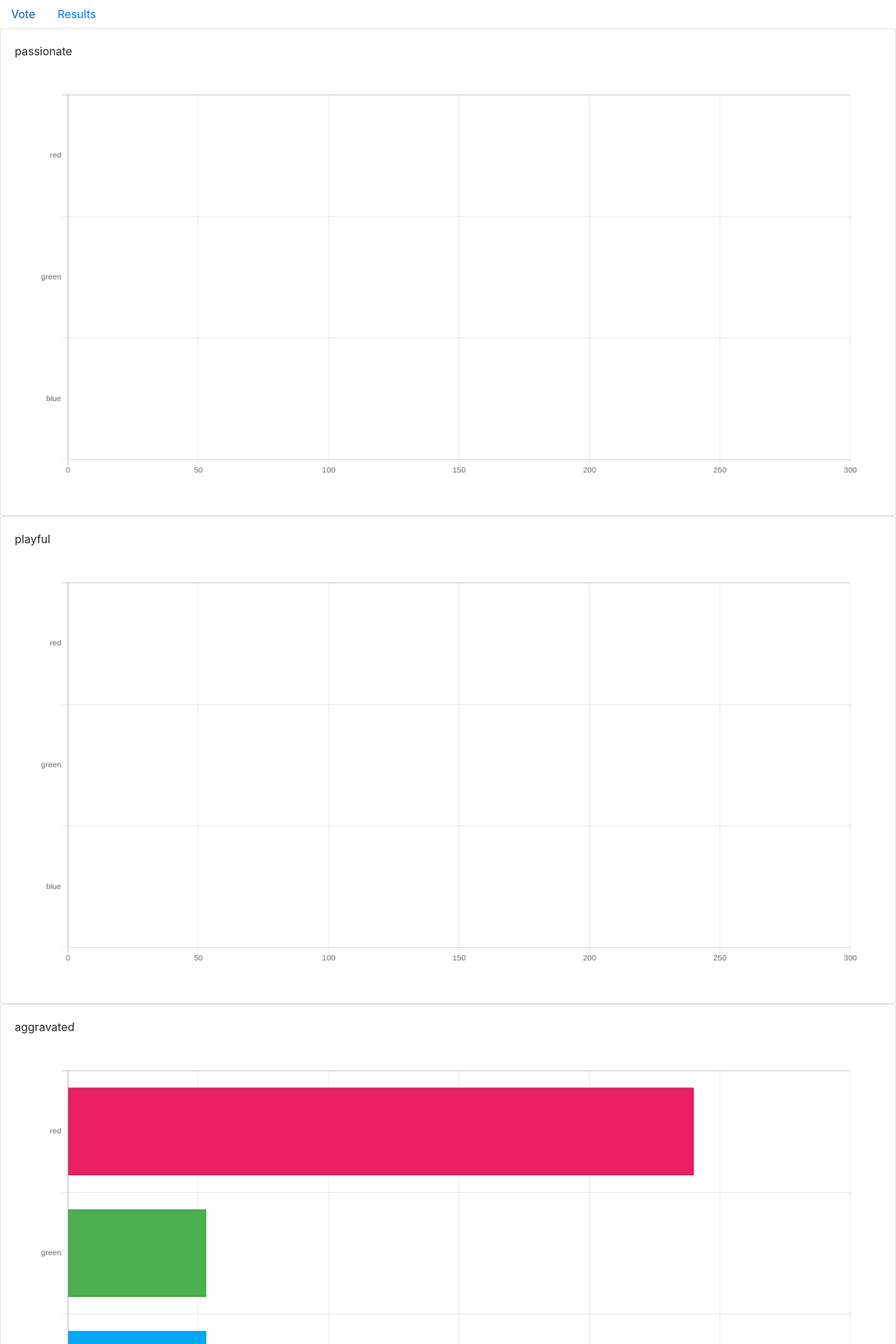
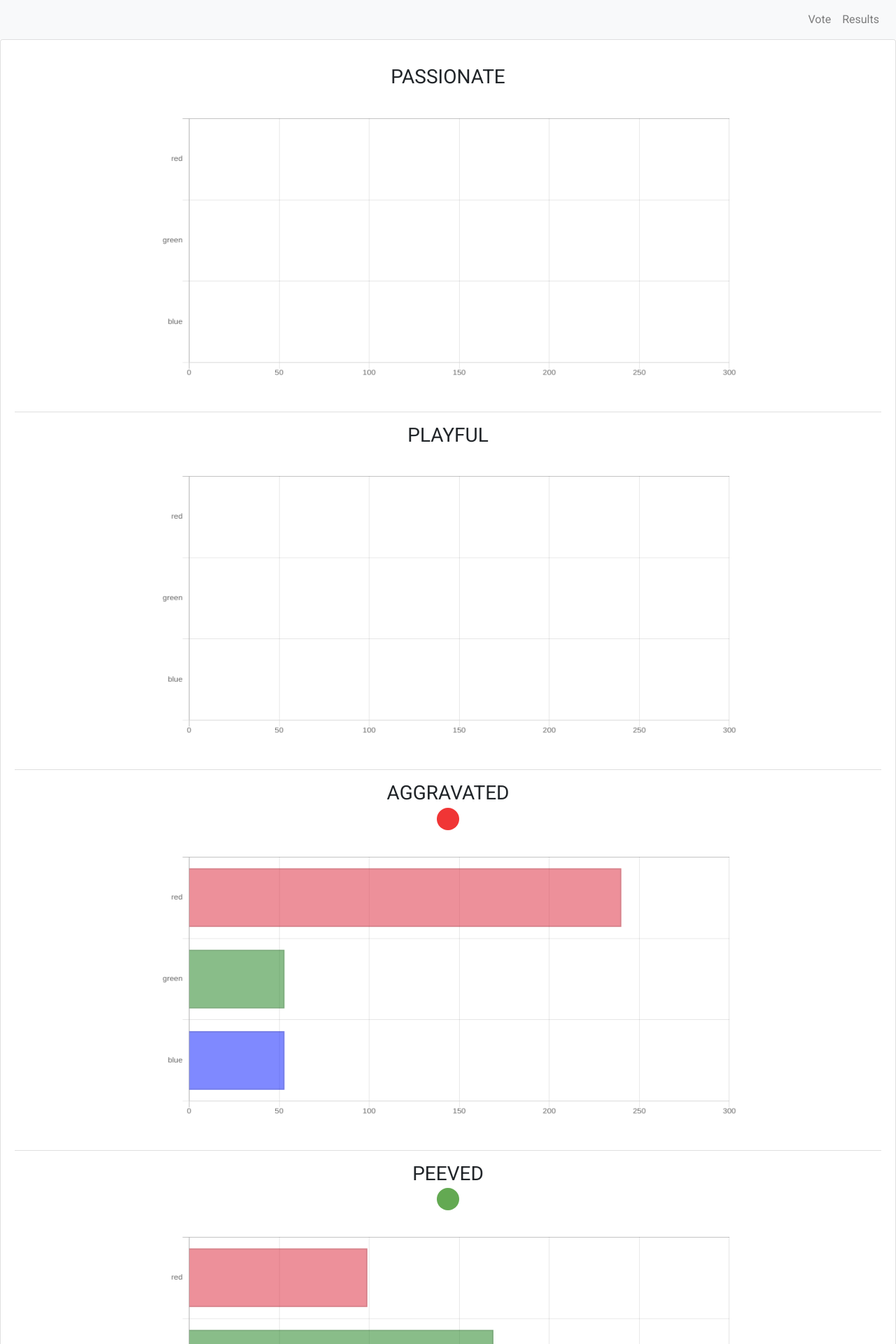
Before and after one commit to krosenk729/Color-Vote, a Django app: page /results in a window 1280 px wide. Shown: the top 1920 px of the page at 70% size. Run offline with Django 3.2, Linux system fonts and the light colour scheme; data comes from the database, SQL or seed files in the repository; both versions use the stored data as it was after the commit; some libraries are stand-ins or nearby versions.

Commit message:
app completepython manage.py runserverpython manage.py runserver!

```diff
--- a/color_vote/forms.py
+++ b/color_vote/forms.py
@@ -8,4 +8,4 @@
 	class Meta:
 		model = Vote
 		fields = ['color']
-		widgets = {'color': TextInput(attrs={'type': 'color'})}
+		widgets = {'color': TextInput(attrs={'type': 'color', 'value': '#7d7d7d'})}
--- a/color_vote/static/results.js
+++ b/color_vote/static/results.js
@@ -11,7 +11,7 @@
 			data: {
 				labels: ['red', 'green', 'blue'],
 				datasets: [{
-					backgroundColor: ['#E91E63', '#4CAF50', '#03A9F4'],
+					backgroundColor: ['rgba(220, 35, 55, 0.5)', 'rgba(20, 125, 20, 0.5)', 'rgba(0, 20, 255, 0.5)'],
 					data: [_red, _green, _blue]
 				}]
 			},
--- a/color_vote/static/style.css
+++ b/color_vote/static/style.css
@@ -1,8 +1,107 @@
-.fancy{
-	font-weight: bold;
-	font-family: cursive;
+/*/////////////////////////////////////
+Utilities
+///////////////////////////////////////*/
+.center{
+	text-align: center;
+}
+
+.no-decorate{
+    color: black;
+    text-decoration: none;
+}
+
+.no-decorate:hover{
+    color: black;
+    text-decoration: none;
+}
+
+/*/////////////////////////////////////
+Layout
+///////////////////////////////////////*/
+
+.home-main{
+	padding-top: 200px;
+}
+
+.canvas-wrap{
+    margin: 0 auto;
 }
 
 canvas{
 	padding: 2em;
 }
+
+input[type="color"]{
+	display: block;
+	margin: 1.5em auto;
+	height: 50px;
+	width: 85px;
+	padding: 0;
+	border: 0 !important;
+	background: transparent;
+}
+
+.color-circle{
+    width: 32px;
+    height: 32px;
+    border: 0;
+    border-radius: 100%;
+    color: transparent;
+    display: inline-flex;
+}
+
+/*/////////////////////////////////////
+Text Treatments
+///////////////////////////////////////*/
+
+body{
+	font-family: 'Roboto', sans-serif;
+}
+
+.fancy{
+	font-weight: 900;
+}
+
+.loading-text{
+    -webkit-animation: color-change 3s infinite;
+    -moz-animation: color-change 3s infinite;
+    -o-animation: color-change 3s infinite;
+    -ms-animation: color-change 3s infinite;
+    animation: color-change 3s infinite;
+}
+
+@-webkit-keyframes color-change {
+    0% { color: red; }
+    25% { color: yellow; }
+    50% { color: green; }
+    75% { color: purple; }
+    100% { color: red; }
+}
+@-moz-keyframes color-change {
+    0% { color: red; }
+    25% { color: yellow; }
+    50% { color: green; }
+    75% { color: purple; }
+    100% { color: red; }
+}
+@-ms-keyframes color-change {
+    0% { color: red; }
+    25% { color: yellow; }
+    50% { color: green; }
+    75% { color: purple; }
+    100% { color: red; }
+}
+@-o-keyframes color-change {
+    0% { color: red; }
+    25% { color: yellow; }
+    50% { color: green; }
+    75% { color: purple; }
+    100% { color: red; }
+}
+@keyframes color-change {
+    0% { color: red; }
+    25% { color: yellow; }
+    50% { color: green; }
+    75% { color: purple; }
+    100% { color: red; }
+}
--- a/color_vote/templates/base.html
+++ b/color_vote/templates/base.html
@@ -4,17 +4,22 @@
 	<title>{% block title %}Color Likenatorizer{% endblock %}</title>
 	<meta http-equiv="Content-Type" content="text/html; charset=utf-8">
 	<meta name="viewport" content="width=device-width"/>
+	<link href="https://fonts.googleapis.com/css?family=Roboto:400,900" rel="stylesheet">
 	<link rel="stylesheet" href="https://maxcdn.bootstrapcdn.com/bootstrap/4.0.0/css/bootstrap.min.css" integrity="sha384-Gn5384xqQ1aoWXA+058RXPxPg6fy4IWvTNh0E263XmFcJlSAwiGgFAW/dAiS6JXm" crossorigin="anonymous">
+	{% load cache %}
+	{% cache 100 css %}
 	<link rel="stylesheet" type="text/css" href="{% static "style.css" %}">
-
+	{% endcache %}
 	<script src="https://code.jquery.com/jquery-3.3.1.min.js" integrity="sha256-FgpCb/KJQlLNfOu91ta32o/NMZxltwRo8QtmkMRdAu8=" crossorigin="anonymous"></script>
 </head>
 <body>
 	{% if show_nav %}
-	<nav class="nav">
-		<a class="nav-link" href="{% url 'vote' %}">Vote</a>
-		<a class="nav-link" href="{% url 'results' %}">Results</a>
-	</nav>
+	<div class="navbar navbar-light bg-light navbar-expand-sm sticky-top justify-content-end">
+		<nav class="navbar-nav">
+			<a class="nav-link nav-item" href="{% url 'vote' %}">Vote</a>
+			<a class="nav-link nav-item" href="{% url 'results' %}">Results</a>
+		</nav>
+	</div>
 	{% endif %}
 	{% block content %}{% endblock %}
 </body>
--- a/color_vote/templates/results.html
+++ b/color_vote/templates/results.html
@@ -1,20 +1,31 @@
 {% extends "base.html" %}
 {% block title %}Results - Color Likenatorizer{% endblock %}
 {% block content %}
-
+<main class="card">
+    <div class="card-body">
         {% if words.count == 0 %}
         <p><i>There are no words in the database.</i></p>
         {% else %}
-
+        <ul class="list-group list-group-flush">
             {% for word in words %}
-    <div class="card">
-        <div class="card-body">
-            <div class="card-title">{{ word.name }}</div>
+            <li class="list-group-item center">
+                <div class="w-100">
+                    <h3 class="mb-1 mt-1 text-uppercase">{{ word.name }}</h3>
+                </div>
+                <div class="w-100">
+                    {% for vote in word.votes %}
+                    <div class="color-circle" style="background-color: {{ vote.color }}">-</div>
+                    {% endfor %}
+                </div>
+                <div class="w-75 px-1 canvas-wrap">
                   <canvas id="{{word.name}}" data-red="{{word.red}}" data-green="{{word.green}}" data-blue="{{word.blue}}"></canvas>
               </div>
+          </li>
+          {% endfor %}
+      </ul>
+      {% endif %}
   </div>
-    {% endfor %}
-    {% endif %}
+</main>
 {% load static %}
 <script src="https://cdnjs.cloudflare.com/ajax/libs/Chart.js/2.1.2/Chart.min.js"></script>
 <script type='text/javascript' src="{% static "results.js" %}"></script>
--- a/color_vote/views.py
+++ b/color_vote/views.py
@@ -2,13 +2,16 @@
 from django.http import HttpResponse, HttpResponseRedirect
 from django.template import loader
 from django.shortcuts import get_object_or_404, render
-from django.urls import reverse
-from django.views import generic
+# from django.urls import reverse
+# from django.views import generic
 from random import randint
+
+from django.views.decorators.cache import cache_page
 
 from .models import Word, Vote
 from .forms import VoteForm
 
+@cache_page(1)
 def home(request):
 	return render(request, 'home.html', {'show_nav': False})
 
@@ -21,9 +24,9 @@
 	all_words = Word.objects.all()
 	for word in all_words:
 		word.red = word.green = word.blue = 0
-		votes = Vote.objects.all().filter(word=word)
-		l = len(votes)
-		for vote in votes:
+		word.votes = Vote.objects.all().filter(word=word)
+		l = len(word.votes)
+		for vote in word.votes:
 			word.red += int(vote.red(), 16) / l
 			word.green += int(vote.green(), 16) / l
 			word.blue += int(vote.blue(), 16) / l
```
Also changed, not shown: color_vote/templates/home.html (+7 -3 lines), color_vote/templates/success.html (+5 -2 lines), color_vote/templates/vote.html (+4 -4 lines), README.md, db.sqlite3. Lines whose indentation alone changed are shown as unchanged.
